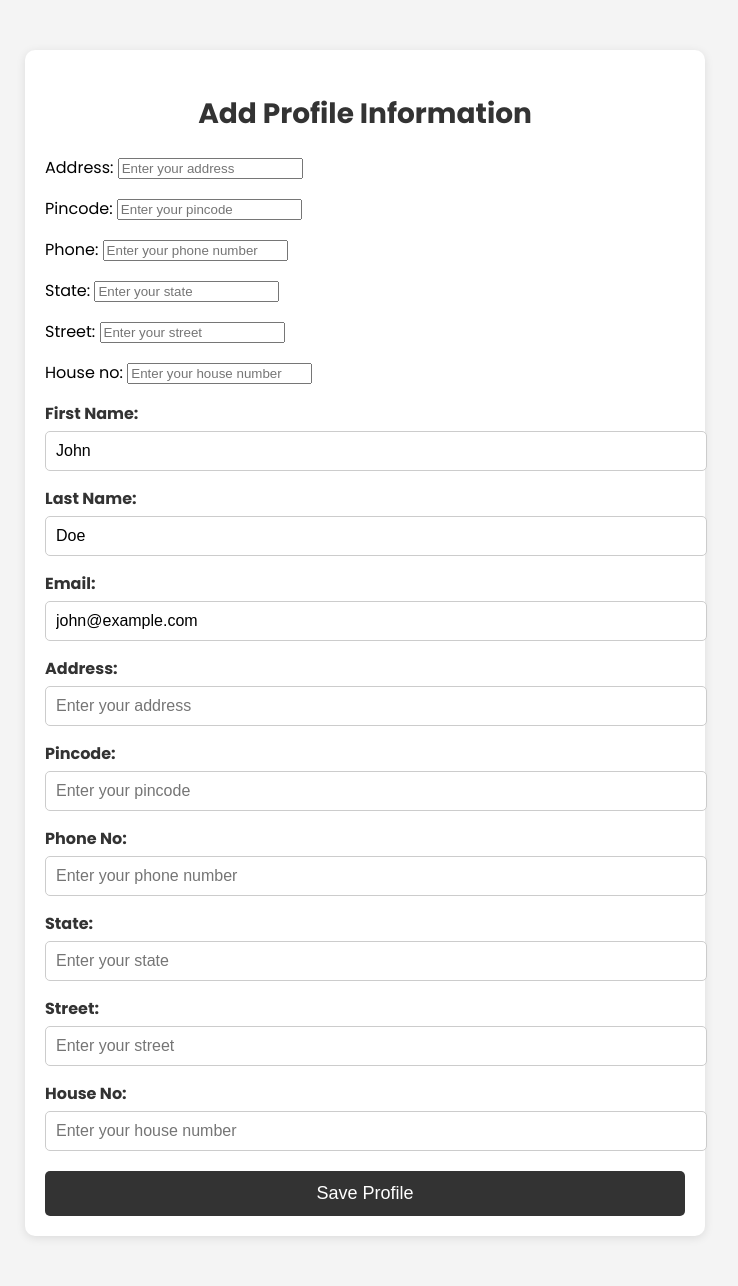
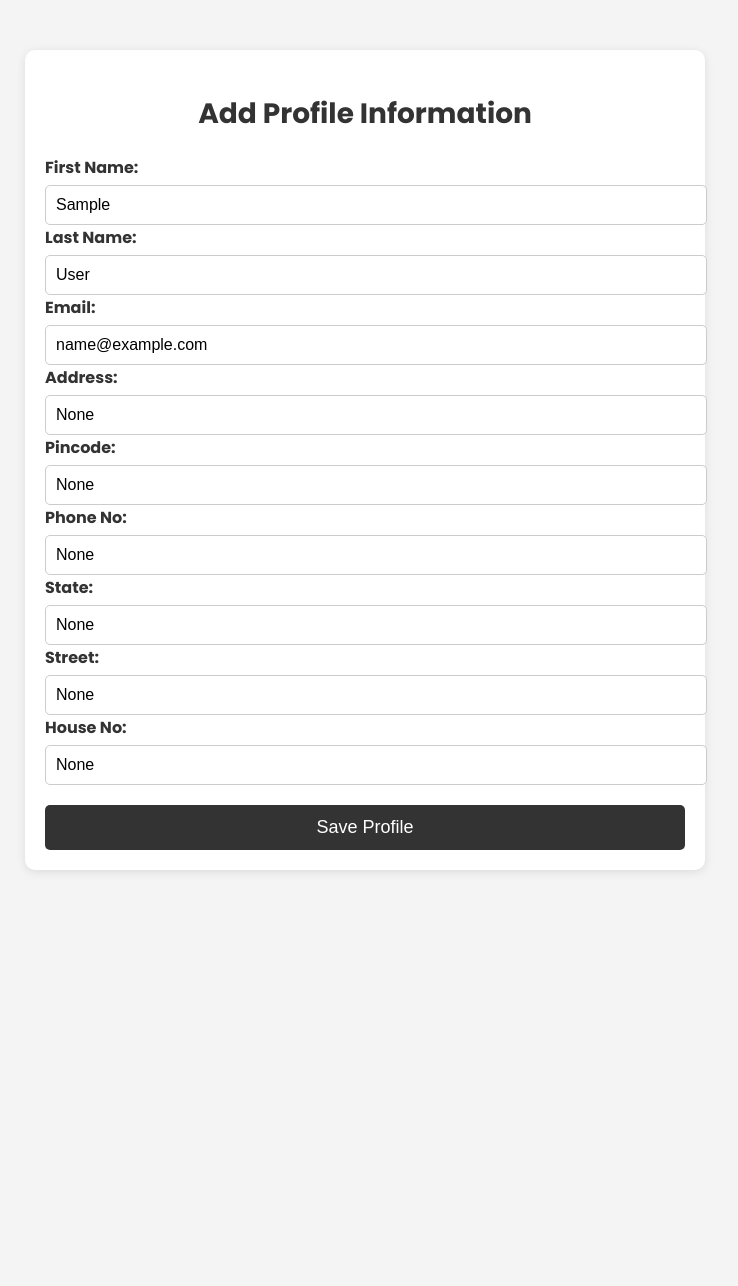
Before and after one commit to treesathomas123/Online-Footwear-Store, a Django app: page /profile/ in a window 1280 px wide. Shown: the whole page, without its empty margins (275-1013 px from the left). After the commit the page ends 872 px from the top, so only its background shows below. Run offline with Django 5.2, Linux system fonts and the light colour scheme; the visitor is signed in with stand-in values (Sample User, id 1); data comes from the database, SQL or seed files in the repository.

Commit message:
fifth commit

```diff
--- a/FootLand/templates/add_profile.html
+++ b/FootLand/templates/add_profile.html
@@ -5,9 +5,8 @@
     <meta name="viewport" content="width=device-width, initial-scale=1.0">
     <title>Add Profile | Footland</title>
     <link href="https://fonts.googleapis.com/css2?family=Poppins:wght@200;300;400;500;600;700&display=swap" rel="stylesheet">
-
     <style>
-        /* Profile page form styling */
+        /* Basic styling for the body and form container */
         body {
             font-family: 'Poppins', sans-serif;
             background-color: #f4f4f4;
@@ -15,6 +14,7 @@
             padding: 0;
         }
 
+        /* Centered form with some padding and shadow */
         .profile-container {
             width: 50%;
             margin: 50px auto;
@@ -24,6 +24,7 @@
             box-shadow: 0 2px 10px rgba(0, 0, 0, 0.1);
         }
 
+        /* Styling for the form heading */
         .profile-container h2 {
             text-align: center;
             margin-bottom: 20px;
@@ -31,10 +32,7 @@
             color: #333;
         }
 
-        .form-group {
-            margin-bottom: 15px;
-        }
-
+        /* Basic styling for form labels */
         .form-group label {
             display: block;
             margin-bottom: 5px;
@@ -43,6 +41,7 @@
             color: #333;
         }
 
+        /* Input styling with padding and border-radius */
         .form-group input {
             width: 100%;
             padding: 10px;
@@ -52,17 +51,20 @@
             transition: border-color 0.3s ease;
         }
 
+        /* Focus state styling for inputs */
         .form-group input:focus {
             border-color: #333;
             outline: none;
         }
 
-        .form-group .error {
+        /* Error message style */
+        .error {
             color: red;
             font-size: 14px;
-            display: none;
+            margin-top: 5px;  /* Add some space above the error message */
         }
 
+        /* Styling for the submit button */
         .btn {
             display: block;
             width: 100%;
@@ -77,10 +79,12 @@
             transition: background-color 0.3s ease;
         }
 
+        /* Button hover effect */
         .btn:hover {
             background-color: #555;
         }
 
+        /* Responsive design for smaller devices */
         @media (max-width: 768px) {
             .profile-container {
                 width: 80%;
@@ -93,66 +97,83 @@
             }
         }
     </style>
-
 </head>
 <body>
 
 <div class="profile-container">
     <h2>Add Profile Information</h2>
-    <form action="{% url 'add_profile' %}" method="POST">  <!-- Use URL name -->
+
+    <form action="{% url 'add_profile' %}" method="POST">
         {% csrf_token %}
-        {{ form.as_p }}
+
+        <!-- First name field (read-only) -->
         <div class="form-group">
             <label for="first_name">First Name:</label>
-            <input type="text" id="first_name" name="first_name" value="John" readonly>
+            <input type="text" id="first_name" name="first_name" value="{{ first_name }}" readonly>
         </div>
 
+        <!-- Last name field (read-only) -->
         <div class="form-group">
             <label for="last_name">Last Name:</label>
-            <input type="text" id="last_name" name="last_name" value="Doe" readonly>
+            <input type="text" id="last_name" name="last_name" value="{{ last_name }}" readonly>
         </div>
 
+        <!-- Email field (read-only) -->
         <div class="form-group">
             <label for="email">Email:</label>
-            <input type="email" id="email" name="email" value="john@example.com" readonly>
+            <input type="email" id="email" name="email" value="{{ email }}" readonly>
         </div>
 
+        <!-- Editable fields for address, pincode, phone, etc. -->
         <div class="form-group">
             <label for="address">Address:</label>
-            <input type="text" id="address" name="address" placeholder="Enter your address" required>
-            <p class="error" id="address_error"></p>
+            <input type="text" id="address" name="address" placeholder="Enter your address" value="{{ form.address.value }}" required>
+            {% if errors.address %}
+                <p class="error">{{ errors.address.0 }}</p>
+            {% endif %}
         </div>
 
         <div class="form-group">
             <label for="pincode">Pincode:</label>
-            <input type="text" id="pincode" name="pincode" placeholder="Enter your pincode" required>
-            <p class="error" id="pincode_error"></p>
+            <input type="text" id="pincode" name="pincode" placeholder="Enter your pincode" value="{{ form.pincode.value }}" required>
+            {% if errors.pincode %}
+                <p class="error">{{ errors.pincode.0 }}</p>
+            {% endif %}
         </div>
 
         <div class="form-group">
             <label for="phone">Phone No:</label>
-            <input type="text" id="phone" name="phone" placeholder="Enter your phone number" required>
-            <p class="error" id="phone_error"></p>
+            <input type="text" id="phone" name="phone" placeholder="Enter your phone number" value="{{ form.phone.value }}" required>
+            {% if errors.phone %}
+                <p class="error">{{ errors.phone.0 }}</p>
+            {% endif %}
         </div>
 
         <div class="form-group">
             <label for="state">State:</label>
-            <input type="text" id="state" name="state" placeholder="Enter your state" required>
-            <p class="error" id="state_error"></p>
+            <input type="text" id="state" name="state" placeholder="Enter your state" value="{{ form.state.value }}" required>
+            {% if errors.state %}
+                <p class="error">{{ errors.state.0 }}</p>
+            {% endif %}
         </div>
 
         <div class="form-group">
             <label for="street">Street:</label>
-            <input type="text" id="street" name="street" placeholder="Enter your street" required>
-            <p class="error" id="street_error"></p>
+            <input type="text" id="street" name="street" placeholder="Enter your street" value="{{ form.street.value }}" required>
+            {% if errors.street %}
+                <p class="error">{{ errors.street.0 }}</p>
+            {% endif %}
         </div>
 
         <div class="form-group">
             <label for="house_no">House No:</label>
-            <input type="text" id="house_no" name="house_no" placeholder="Enter your house number" required>
-            <p class="error" id="house_no_error"></p>
+            <input type="text" id="house_no" name="house_no" placeholder="Enter your house number" value="{{ form.house_no.value }}" required>
+            {% if errors.house_no %}
+                <p class="error">{{ errors.house_no.0 }}</p>
+            {% endif %}
         </div>
 
+        <!-- Submit button for saving the profile -->
         <button type="submit" class="btn">Save Profile</button>
     </form>
 </div>
--- a/FootLand/user/models.py
+++ b/FootLand/user/models.py
@@ -1,22 +1,32 @@
 from django.db import models
 from django.contrib.auth.hashers import make_password, check_password
-from django.contrib.auth.models import User
+from django.conf import settings  # Use this for the custom user model
+
+# Create your models here.
+
 # Create your models here.
 class user_registration(models.Model):
-    first_name = models.CharField(max_length=50)
-    last_name = models.CharField(max_length=50)
+    first_name = models.CharField(max_length=50, default="Anonymous")  # Set a default value
+    last_name = models.CharField(max_length=50, default="User")  # You can set a default for last name too
     email = models.EmailField(unique=True)
     password = models.CharField(max_length=100)
 
-
     def check_password(self, raw_password):
+        """Check if the given raw password matches the stored hashed password."""
         return check_password(raw_password, self.password)
 
     def set_password(self, raw_password):
+        """Hash the password and store it."""
         self.password = make_password(raw_password)
-        self.save()
 
-def __str__(self):
+    def save(self, *args, **kwargs):
+        """Override the save method to hash the password on creation."""
+        if not self.pk and not self.password.startswith('pbkdf2_sha256$'):  # Only hash if it's not already hashed
+            self.password = make_password(self.password)
+        super().save(*args, **kwargs)
+
+    def __str__(self):
+        """Return a string representation of the user."""
         return f'{self.first_name} {self.last_name}'
 
 
@@ -42,7 +52,7 @@
 
 
 class UserProfile(models.Model):
-    user = models.OneToOneField(User, on_delete=models.CASCADE)
+    user = models.OneToOneField(settings.AUTH_USER_MODEL, on_delete=models.CASCADE)  # Use custom user model
     address = models.CharField(max_length=255, null=True, blank=True)
     pincode = models.CharField(max_length=6, null=True, blank=True)
     phone = models.CharField(max_length=15, null=True, blank=True)
--- a/FootLand/user/urls.py
+++ b/FootLand/user/urls.py
@@ -32,7 +32,7 @@
     path('edit-product/<int:product_id>/', views.edit_product, name='edit_product'),
     path('profile/', views.add_profile, name='add_profile'),
     path('logout/', LogoutView.as_view(), name='logout'), # logout
- path('products/<str:category>/', product_list, name='product_list'),
+    path('products/<str:category>/', product_list, name='product_list'),
 ]
 urlpatterns += static(settings.STATIC_URL, document_root=settings.STATIC_ROOT)
 urlpatterns += static(settings.MEDIA_URL, document_root=settings.MEDIA_ROOT)
--- a/FootLand/user/views.py
+++ b/FootLand/user/views.py
@@ -36,6 +36,7 @@
     })
 
 
+
 def login(request):
     if request.method == 'POST':
         email = request.POST['email']
@@ -48,12 +49,11 @@
         try:
             user_obj = user_registration.objects.get(email=email)
 
-            # Directly compare the plain text password
-            if password == user_obj.password:
+            # Use check_password to compare the input password with the stored hashed password
+            if check_password(password, user_obj.password):
                 # Store user information in the session
                 request.session['user_id'] = user_obj.id
-                request.session['first_name'] = user_obj.first_name
-                request.session['last_name'] = user_obj.last_name
+                request.session['username'] = user_obj.first_name  # Assuming you store full names as first name
                 return redirect('user_dashboard')
             else:
                 messages.error(request, "Invalid email or password.")
@@ -64,7 +64,6 @@
             return redirect('login')
 
     return render(request, 'login.html')
-
 
 
 def forgot_password(request):
@@ -170,7 +169,7 @@
         new_user.save()
 
         messages.success(request, 'Registration successful! Please log in.')
-        return redirect('login')
+        return redirect('user_dashboard')
 
     return render(request, 'signup.html')
 
```
Also changed, not shown: FootLand/FootLand/settings.py (+9 -6 lines), FootLand/templates/search_results.html (+38 -1 lines), FootLand/templates/user_dashboard.html (+4 -3 lines), FootLand/media/products/Screenshot_2024-08-14_231918_9Wy647U.png (added), FootLand/templates/login.html (line endings or trailing spaces), FootLand/templates/signup.html (line endings or trailing spaces), FootLand/user/migrations/0007_remove_user_registration_first_name_and_more.py (added), FootLand/user/migrations/0008_alter_user_registration_username.py (added), FootLand/user/migrations/0009_remove_user_registration_username_and_more.py (added).
